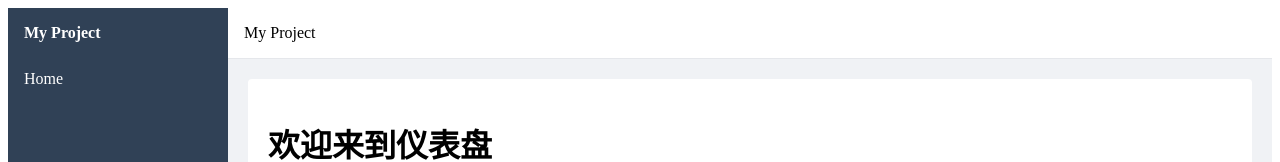
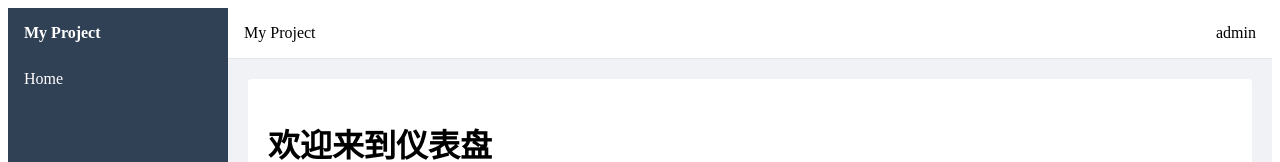
Before and after one commit to 15885461/AWei-vue3, a Vue app: page /login in a window 1280 px wide. Both pictures are taken after a click on the button "登录". Shown: the top 162 px of the page. Built offline with nearby package versions, Linux system fonts and the light colour scheme; the HTML template or start-up script is replaced by a standard one.

Commit message:
complete mock user info flow

```diff
--- a/src/layout/components/Navbar.vue
+++ b/src/layout/components/Navbar.vue
@@ -1,8 +1,13 @@
 <script setup>
+import { useUserStore } from '@/stores/user'
+const userStore = useUserStore()
 </script>
 <template>
   <div class="navbar">
     <div>My Project</div>
+    <div class="user-info">
+      {{ userStore.name }}
+    </div>
   </div>
 </template>
 <style scoped>
@@ -12,5 +17,11 @@
   padding: 0 16px;
   border-bottom: 1px solid #e5e7eb;
   background: #fff;
+  display: flex;
+  justify-content: space-between;
+}
+
+.user-info {
+  color: #000000;
 }
 </style>
--- a/src/router/index.ts
+++ b/src/router/index.ts
@@ -36,14 +36,21 @@ const whiteList = ['/login', '/404']
 router.beforeEach((to) => {
   const userStore = useUserStore()
   const hasToken = !!userStore.token
+  const hasUserInfo = !!userStore.name
 
-  if (hasToken && to.path === '/login') {
-    return '/dashboard'
+  if (hasToken) {
+    if (to.path === '/login') {
+      return '/dashboard'
+    }
+    if (!hasUserInfo) {
+      userStore.getInfo()
+    }
+    return true
   }
-  if (!hasToken && !whiteList.includes(to.path)) {
-    return '/login'
+  if (whiteList.includes(to.path)) {
+    return true
   }
-  return true
+  return '/login'
 })
 
 export default router
--- a/src/stores/user.ts
+++ b/src/stores/user.ts
@@ -3,6 +3,10 @@ import { defineStore } from 'pinia'
 import { getToken, setToken, removeToken } from '@/utils/auth'
 export const useUserStore = defineStore('user', () => {
   const token = ref(getToken() || '')
+  const name = ref('')
+  const avatar = ref('')
+  const roles = ref<string[]>([])
+  const permissions = ref<string[]>([])
 
   function login() {
     const mockToken = 'mock-token'
@@ -10,13 +14,29 @@ export const useUserStore = defineStore('user', () => {
     setToken(mockToken)
   }
 
+  function getInfo() {
+    name.value = 'admin'
+    avatar.value = ''
+    roles.value = ['admin']
+    permissions.value = ['*:*:*']
+  }
+
   function logout() {
     token.value = ''
+    name.value = ''
+    avatar.value = ''
+    roles.value = []
+    permissions.value = []
     removeToken()
   }
 
   return {
     token,
+    name,
+    avatar,
+    roles,
+    permissions,
+    getInfo,
     login,
     logout,
   }
```
